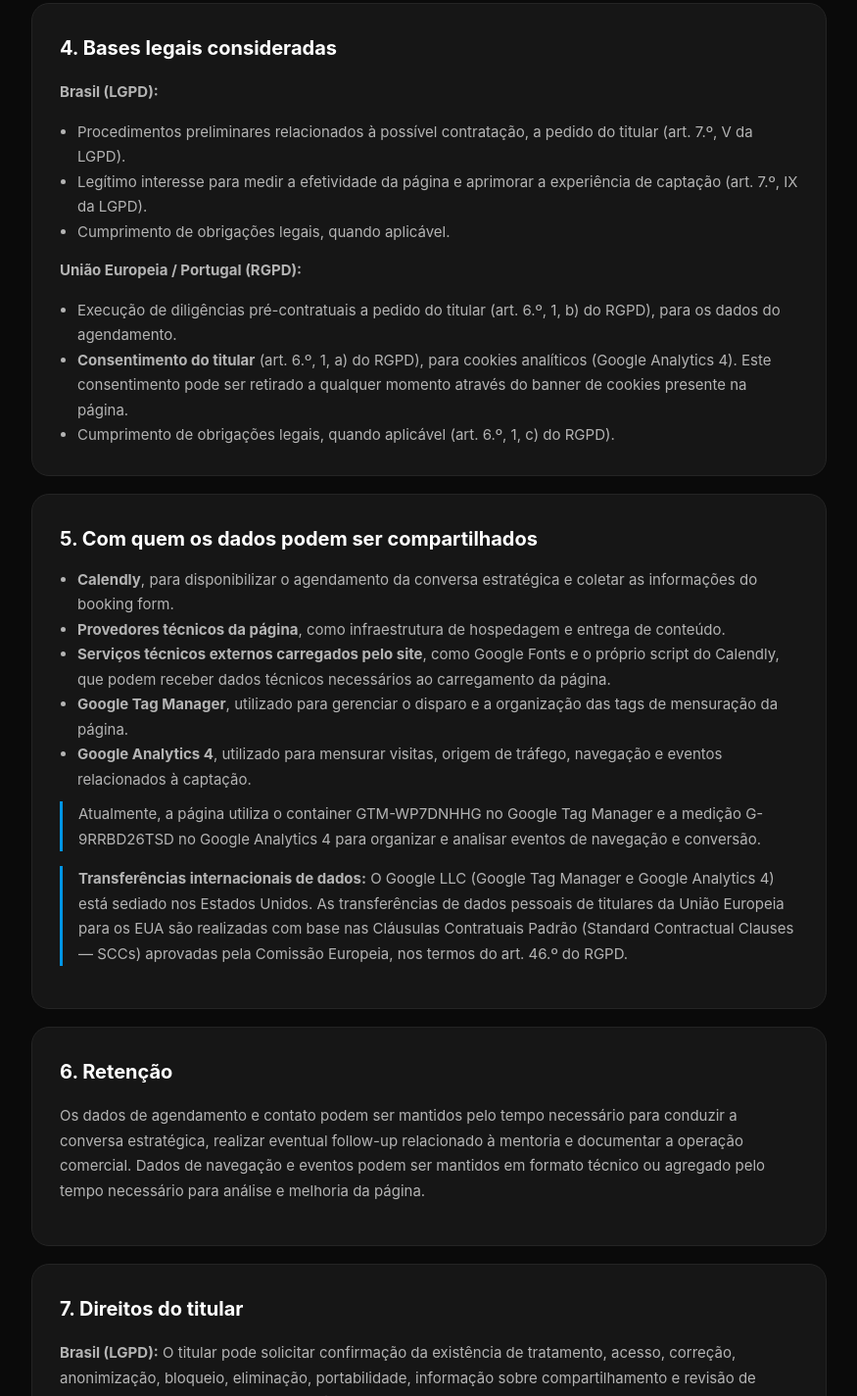
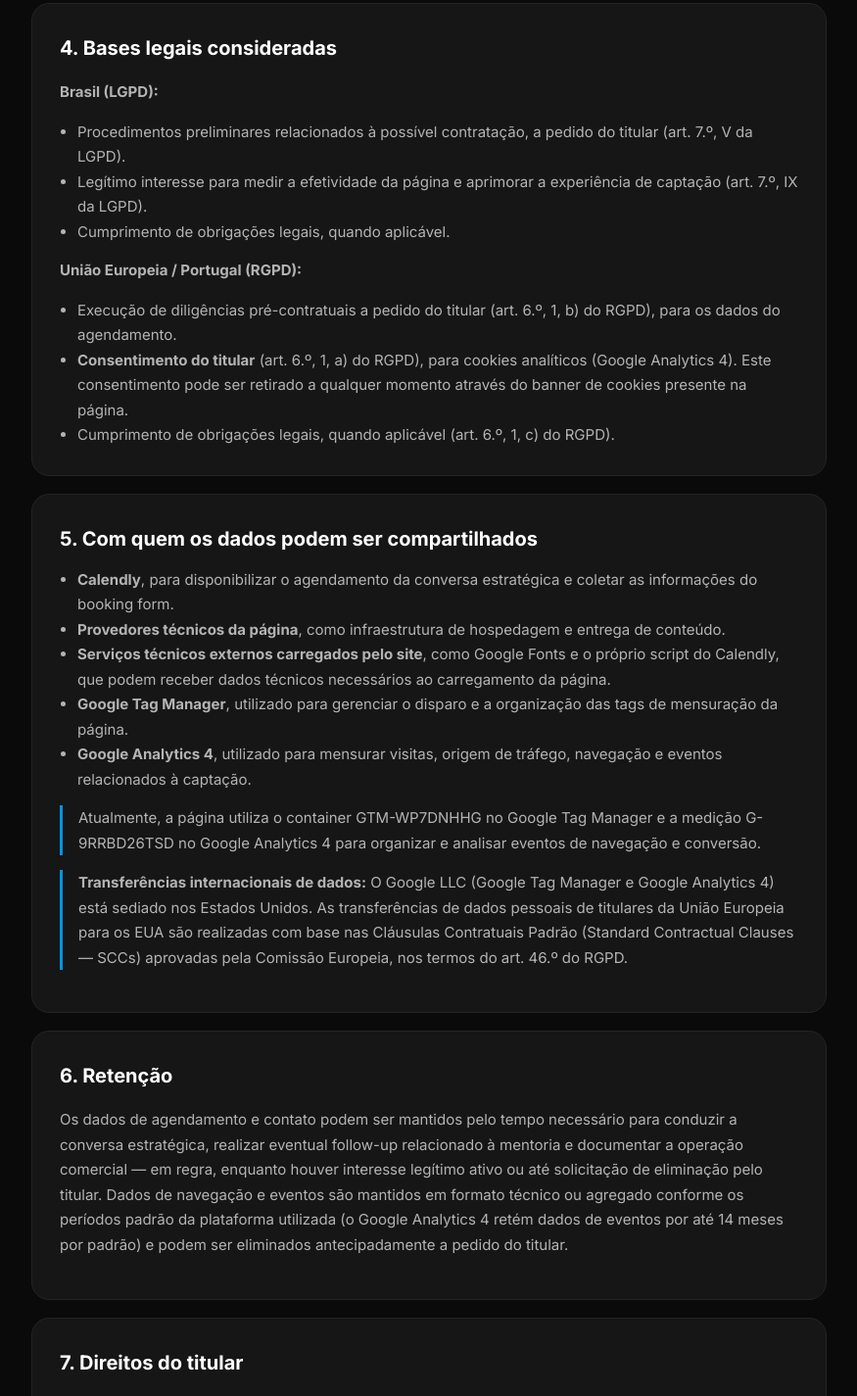
Before and after one commit to lusabo/ia-vantagem-operacional, a plain HTML site: page privacidade.html in a window 1280 px wide. Shown: the part 1375-2800 px from the top of the page at 98% size, without its empty margins (202-1077 px from the left). Drawn offline with Linux system fonts and the light colour scheme.

Commit message:
Update privacy policy language and links

```diff
--- a/privacidade.html
+++ b/privacidade.html
@@ -4,6 +4,9 @@
   <meta charset="UTF-8" />
   <meta name="viewport" content="width=device-width, initial-scale=1.0" />
   <title>Política de Privacidade — Mentoria Agentic MACRO</title>
+  <link rel="preconnect" href="https://fonts.googleapis.com" />
+  <link rel="preconnect" href="https://fonts.gstatic.com" crossorigin />
+  <link href="https://fonts.googleapis.com/css2?family=Inter:wght@300;400;500;600;700;800;900&display=swap" rel="stylesheet" />
   <style>
     :root {
       --black: #0a0a0a;
@@ -24,7 +27,7 @@
       margin: 0;
       background: var(--black);
       color: var(--white);
-      font-family: -apple-system, BlinkMacSystemFont, 'Segoe UI', sans-serif;
+      font-family: 'Inter', -apple-system, BlinkMacSystemFont, 'Segoe UI', sans-serif;
       line-height: 1.7;
     }
 
@@ -102,6 +105,8 @@
       color: var(--light);
       margin-top: 10px;
     }
+    .card p + p,
+    .card ul + p { margin-top: 14px; }
   </style>
 </head>
 <body>
@@ -113,7 +118,7 @@
 
     <div class="top-links">
       <a href="index.html">Voltar para a landing page</a>
-      <a href="macro.pdf" download>Baixar o guia do Método MACRO</a>
+      <a href="macro.pdf" download>Baixar o e-book do Método MACRO</a>
     </div>
 
     <section class="card">
@@ -152,7 +157,7 @@
         <li>Legítimo interesse para medir a efetividade da página e aprimorar a experiência de captação (art. 7.º, IX da LGPD).</li>
         <li>Cumprimento de obrigações legais, quando aplicável.</li>
       </ul>
-      <p style="margin-top:14px;"><strong>União Europeia / Portugal (RGPD):</strong></p>
+      <p><strong>União Europeia / Portugal (RGPD):</strong></p>
       <ul>
         <li>Execução de diligências pré-contratuais a pedido do titular (art. 6.º, 1, b) do RGPD), para os dados do agendamento.</li>
         <li><strong>Consentimento do titular</strong> (art. 6.º, 1, a) do RGPD), para cookies analíticos (Google Analytics 4). Este consentimento pode ser retirado a qualquer momento através do banner de cookies presente na página.</li>
@@ -170,19 +175,19 @@
         <li><strong>Google Analytics 4</strong>, utilizado para mensurar visitas, origem de tráfego, navegação e eventos relacionados à captação.</li>
       </ul>
       <p class="note">Atualmente, a página utiliza o container GTM-WP7DNHHG no Google Tag Manager e a medição G-9RRBD26TSD no Google Analytics 4 para organizar e analisar eventos de navegação e conversão.</p>
-      <p class="note" style="margin-top:12px;"><strong>Transferências internacionais de dados:</strong> O Google LLC (Google Tag Manager e Google Analytics 4) está sediado nos Estados Unidos. As transferências de dados pessoais de titulares da União Europeia para os EUA são realizadas com base nas Cláusulas Contratuais Padrão (Standard Contractual Clauses — SCCs) aprovadas pela Comissão Europeia, nos termos do art. 46.º do RGPD.</p>
+      <p class="note"><strong>Transferências internacionais de dados:</strong> O Google LLC (Google Tag Manager e Google Analytics 4) está sediado nos Estados Unidos. As transferências de dados pessoais de titulares da União Europeia para os EUA são realizadas com base nas Cláusulas Contratuais Padrão (Standard Contractual Clauses — SCCs) aprovadas pela Comissão Europeia, nos termos do art. 46.º do RGPD.</p>
     </section>
 
     <section class="card">
       <h2>6. Retenção</h2>
-      <p>Os dados de agendamento e contato podem ser mantidos pelo tempo necessário para conduzir a conversa estratégica, realizar eventual follow-up relacionado à mentoria e documentar a operação comercial. Dados de navegação e eventos podem ser mantidos em formato técnico ou agregado pelo tempo necessário para análise e melhoria da página.</p>
+      <p>Os dados de agendamento e contato podem ser mantidos pelo tempo necessário para conduzir a conversa estratégica, realizar eventual follow-up relacionado à mentoria e documentar a operação comercial — em regra, enquanto houver interesse legítimo ativo ou até solicitação de eliminação pelo titular. Dados de navegação e eventos são mantidos em formato técnico ou agregado conforme os períodos padrão da plataforma utilizada (o Google Analytics 4 retém dados de eventos por até 14 meses por padrão) e podem ser eliminados antecipadamente a pedido do titular.</p>
     </section>
 
     <section class="card">
       <h2>7. Direitos do titular</h2>
-      <p><strong>Brasil (LGPD):</strong> O titular pode solicitar confirmação da existência de tratamento, acesso, correção, anonimização, bloqueio, eliminação, portabilidade, informação sobre compartilhamento e revisão de decisões automatizadas quando aplicável.</p>
-      <p style="margin-top:12px;"><strong>União Europeia / Portugal (RGPD):</strong> O titular tem direito de acesso, retificação, apagamento (“direito ao esquecimento”), limitação do tratamento, portabilidade, oposição e, quando o tratamento se baseie em consentimento, o direito de retirar esse consentimento a qualquer momento sem prejuízo da licitude do tratamento efetuado antes da retirada. Tem também o direito de apresentar reclamação à autoridade de controlo competente (em Portugal: Comissão Nacional de Proteção de Dados — CNPD).</p>
-      <p style="margin-top:12px;">Para exercer qualquer um destes direitos, utilize o canal de contacto profissional disponibilizado no agendamento da conversa estratégica.</p>
+      <p><strong>Brasil (LGPD):</strong> O titular pode solicitar confirmação da existência de tratamento, acesso, correção, anonimização, bloqueio, eliminação, portabilidade, informação sobre compartilhamento e revisão de decisões automatizadas quando aplicável. Tem também o direito de apresentar reclamação à Autoridade Nacional de Proteção de Dados (ANPD).</p>
+      <p><strong>União Europeia / Portugal (RGPD):</strong> O titular tem direito de acesso, retificação, apagamento (“direito ao esquecimento”), limitação do tratamento, portabilidade, oposição e, quando o tratamento se baseie em consentimento, o direito de retirar esse consentimento a qualquer momento sem prejuízo da licitude do tratamento efetuado antes da retirada. Tem também o direito de apresentar reclamação à autoridade de controlo competente (em Portugal: Comissão Nacional de Proteção de Dados — CNPD).</p>
+      <p>Para exercer qualquer um destes direitos, utilize o canal de contacto profissional disponibilizado no agendamento da conversa estratégica.</p>
     </section>
 
     <section class="card">
```
